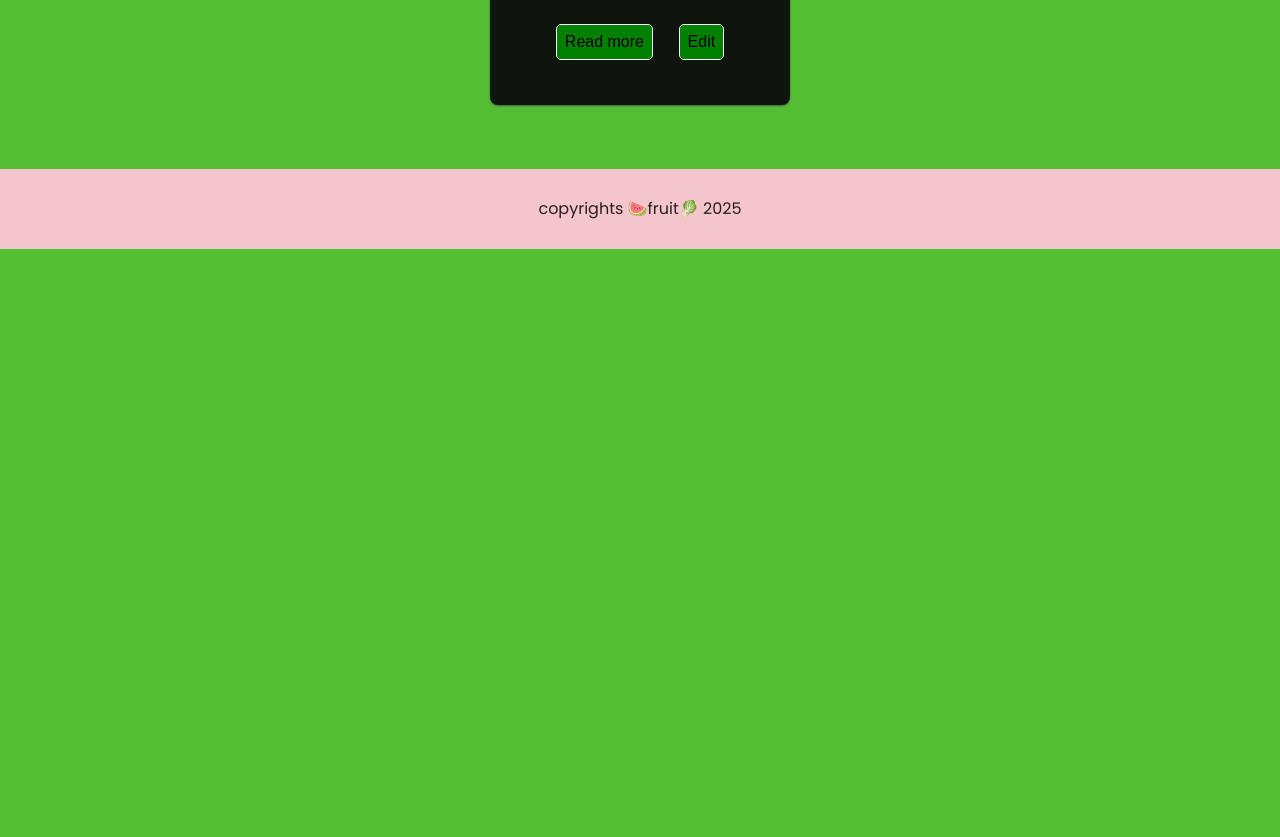
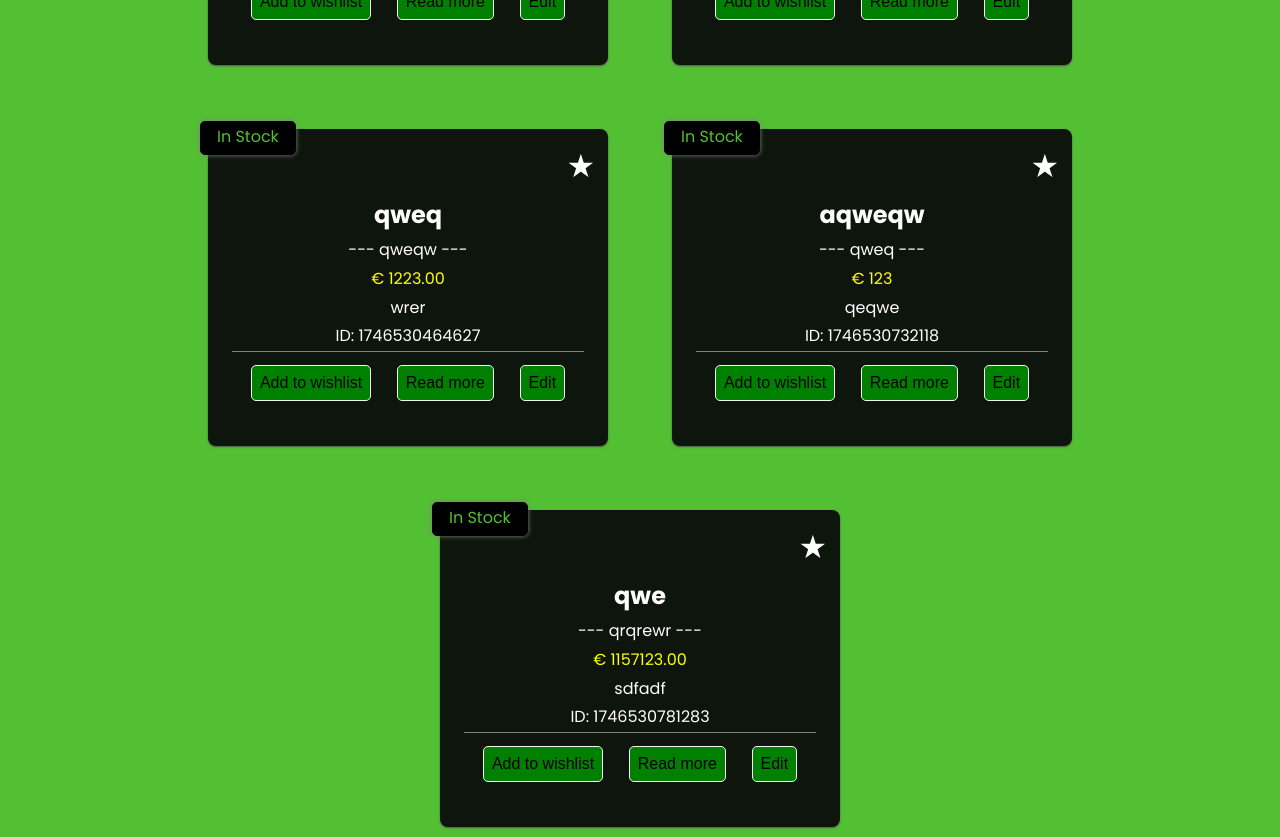
Before and after one commit to Hoa28686/demo_react, a React (Vite) app: page /book in a window 1280 px wide. Shown: the part 1960-2797 px from the top of the page. Before the commit the page ends 2209 px from the top, so only its background shows below. Built offline with nearby package versions, Linux system fonts and the light colour scheme; data requests are answered from the project's data file; a web font is replaced by a local one.

Commit message:
price change

```diff
--- a/db.json
+++ b/db.json
@@ -2,16 +2,16 @@
   "books": [
     {
       "isFavorite": false,
-      "id": 1,
+      "id": "1",
       "title": "The Psychology of Money",
       "author": "Morgan Housel",
-      "price": 13.5,
+      "price": "3786.00",
       "inStock": true,
       "genre": "Finance"
     },
     {
       "isFavorite": true,
-      "id": 2,
+      "id": "2",
       "title": "Atomic Habits",
       "author": "James Clear",
       "price": 19.99,
@@ -20,7 +20,7 @@
     },
     {
       "isFavorite": false,
-      "id": 3,
+      "id": "3",
       "title": "The Let Them Theory",
       "author": "Mel Robbins",
       "price": 10.5,
@@ -29,7 +29,7 @@
     },
     {
       "isFavorite": true,
-      "id": 4,
+      "id": "4",
       "title": "Educated",
       "author": "Tara Westover",
       "price": 17.5,
@@ -38,7 +38,7 @@
     },
     {
       "isFavorite": false,
-      "id": 5,
+      "id": "5",
       "title": "The Hobbit",
       "author": "J.R.R. Tolkien",
       "price": 12.5,
@@ -47,16 +47,16 @@
     },
     {
       "isFavorite": false,
-      "id": 6,
+      "id": "6",
       "title": "Sapiens",
       "author": "Yuval Noah Harari",
-      "price": 22.0,
+      "price": 22,
       "inStock": true,
       "genre": "History"
     },
     {
       "isFavorite": true,
-      "id": 7,
+      "id": "7",
       "title": "Becoming",
       "author": "Michelle Obama",
       "price": 18.75,
@@ -65,16 +65,16 @@
     },
     {
       "isFavorite": false,
-      "id": 8,
+      "id": "8",
       "title": "Dune",
       "author": "Frank Herbert",
-      "price": 15.0,
+      "price": 15,
       "inStock": false,
       "genre": "Science Fiction"
     },
     {
       "isFavorite": false,
-      "id": 9,
+      "id": "9",
       "title": "The Alchemist",
       "author": "Paulo Coelho",
       "price": 11.99,
@@ -83,12 +83,39 @@
     },
     {
       "isFavorite": false,
-      "id": 10,
+      "id": "10",
       "title": "The Silent Patient",
       "author": "Alex Michaelides",
       "price": 14.99,
       "inStock": true,
       "genre": "Thriller"
+    },
+    {
+      "id": "1746530464627",
+      "title": "qweq",
+      "author": "qweqw",
+      "price": "1223.00",
+      "genre": "wrer",
+      "isFavorite": false,
+      "inStock": true
+    },
+    {
+      "id": "1746530732118",
+      "title": "aqweqw",
+      "author": "qweq",
+      "price": 123,
+      "genre": "qeqwe",
+      "isFavorite": false,
+      "inStock": true
+    },
+    {
+      "id": "1746530781283",
+      "title": "qwe",
+      "author": "qrqrewr",
+      "price": "1157123.00",
+      "genre": "sdfadf",
+      "isFavorite": false,
+      "inStock": true
     }
   ]
 }
--- a/src/components/Books/BookCard.css
+++ b/src/components/Books/BookCard.css
@@ -6,7 +6,7 @@ input {
   background: rgb(14, 21, 12);
   color: white;
   box-shadow: 0 1px 2px #555454;
-  width: 300px;
+  width: 400px;
   min-height: 250px;
   padding: 4rem 1.5rem 2rem 1.5rem;
   margin: 2rem;
@@ -27,21 +27,21 @@ input {
 .price input {
   width: 4rem;
 }
-.stock{
-  background:black ;
+.stock {
+  background: black;
   display: inline-block;
-  padding:.1rem 1rem;
+  padding: 0.1rem 1rem;
   border-radius: 5px;
-  border:1px solid black;
+  border: 1px solid black;
   color: #53bf33;
   position: absolute;
-  box-shadow: 0 0 .3rem grey;
+  box-shadow: 0 0 0.3rem grey;
   top: -0.5rem;
   left: -0.5rem;
 }
-.outOfStock{
+.outOfStock {
   background: rgb(195, 193, 193);
-  color:black;
+  color: black;
 }
 .wishList,
 button {
@@ -52,7 +52,7 @@ button {
   border-radius: 5px;
   border: 1px solid whitesmoke;
 }
-.bookcard-buttons{
+.bookcard-buttons {
   border-top: 1px solid grey;
-  width:100%;
+  width: 100%;
 }
--- a/src/components/Books/BookCard.jsx
+++ b/src/components/Books/BookCard.jsx
@@ -1,6 +1,7 @@
 import { useState } from "react";
 import "./BookCard.css";
 import { createBrowserRouter } from "react-router";
+import axios from "axios";
 const BookCard = ({
   title,
   author,
@@ -14,6 +15,8 @@ const BookCard = ({
   onToggleFavorite,
   onChangePrice,
 }) => {
+  const [newPrice, setNewPrice] = useState(price);
+
   // const clickHandler=()=>{
   //     setFavorite(!favorite);
   //     isFavorite=!isFavorite;
@@ -24,7 +27,6 @@ const BookCard = ({
     setIsediting(false);
     console.log("Save is click");
   };
-  const [newPrice, setNewPrice] = useState(price);
   const eventHandler = () => {
     console.log("WOW");
   };
@@ -45,18 +47,18 @@ const BookCard = ({
             value={newPrice}
             onChange={(e) => setNewPrice(e.target.value)}
           />
-          <button onClick={handleSave}>Save</button>
+          {/* <button onClick={handleSave}>Save</button> */}
         </div>
       ) : (
         <div>
           <span className="price">€ {price}</span>
-          <button onClick={() => setIsediting(true)}>Edit</button>
+          {/* <button onClick={() => setIsediting(true)}>Edit</button> */}
         </div>
       )}
       {/* <button onClick={()=>onToggleStock(id)}>Change Stock</button>
             <button onClick={()=>onToggleFavorite(id)}>Change favorite</button> */}
       <p
-        className={ inStock ? "stock" : "stock outOfStock" }
+        className={inStock ? "stock" : "stock outOfStock"}
         onClick={() => onToggleStock(id)}
       >
         {inStock ? "In Stock" : "Out of stock"}{" "}
--- a/src/components/Books/BookList.jsx
+++ b/src/components/Books/BookList.jsx
@@ -1,23 +1,44 @@
-import { useState } from "react";
+import { useEffect, useState } from "react";
 import BookCard from "./BookCard";
 import { books } from "../../data/booksData";
 import "./BookList.css";
 import AddBookForm from "../../pages/AddBookForm";
 import Header from "../Header/Header";
 import Footer from "../Footer/Footer";
-const BookList = ({ bookData, setBookData }) => {
+import axios from "axios";
+const BookList = () => {
+  const [bookData, setBookData] = useState([]);
   const [searchValue, setsearchValue] = useState("");
+  useEffect(() => {
+    axios
+      .get("http://localhost:3001/books")
+      .then((res) => setBookData(res.data))
+      .catch((error) => console.error("Axios error: ", error));
+  }, []);
 
   const changePrice = (id, newPrice) => {
-    setBookData((prevbook) =>
-      prevbook.map((b) =>
-        b.id === id
-          ? b.price !== newPrice && newPrice != ""
-            ? { ...b, price: parseFloat(newPrice).toFixed(2) }
-            : b
-          : b
-      )
-    );
+    let updatedBook = {
+      ...bookData.find((b) => b.id == id),
+      price: parseFloat(newPrice).toFixed(2),
+    };
+    console.log(updatedBook);
+    axios.put(`http://localhost:3001/books/${id}`, updatedBook).then(() => {
+      // Re-fetch the updated book list
+      axios
+        .get("http://localhost:3001/books")
+        .then((res) => setBookData(res.data))
+        .catch((error) => console.error("Axios GET error: ", error));
+    });
+
+    // setBookData((prevbook) =>
+    //   prevbook.map((b) =>
+    //     b.id === id
+    //       ? b.price !== newPrice && newPrice != ""
+    //         ? { ...b, price: parseFloat(newPrice).toFixed(2) }
+    //         : b
+    //       : b
+    //   )
+    // );
 
     // let newPrice = parseFloat(newPrice).toFixed(2);
   };
@@ -90,7 +111,6 @@ const BookList = ({ bookData, setBookData }) => {
             />
           ))}
       </div>
-
     </>
   );
 };
--- a/src/pages/AddBookForm.jsx
+++ b/src/pages/AddBookForm.jsx
@@ -3,6 +3,7 @@ import { useNavigate } from "react-router";
 import Header from "../components/Header/Header.jsx";
 import Footer from "../components/Footer/Footer.jsx";
 import "./AddBookForm.css";
+import axios from "axios";
 
 const AddBookForm = ({ onAddBook }) => {
   const [formData, setFormData] = useState({
@@ -18,15 +19,24 @@ const AddBookForm = ({ onAddBook }) => {
   };
   const handleAdd = (e) => {
     e.preventDefault();
-    const newBook = { ...formData, price: parseFloat(formData.price) };
+    const newBook = {
+      ...formData,
+      price: parseFloat(formData.price),
+      id: Date.now().toString,
+      isFavorite: false,
+      inStock: true,
+    };
 
     //call function from parent
-    onAddBook(newBook);
+    axios
+      .post("http://localhost:3001/books", newBook)
+      .then((res) => console.log(res));
+    // onAddBook(newBook);
 
     setFormData({ title: "", author: "", price: "", genre: "" });
     console.log(newBook);
 
-    // navigate("/book");
+    navigate("/book");
   };
   return (
     <>
```
Lines whose indentation alone changed are shown as unchanged.
